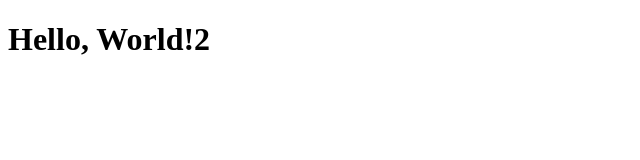
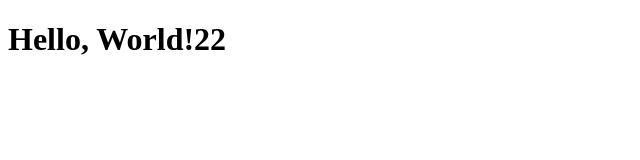
Before and after one commit to NabilHadi/web.nabilhadi.tech, a plain HTML site: page index.html in a window 1280 px wide. Shown: the full height of the page, 0-640 px from the left. Drawn offline with Linux system fonts and the light colour scheme.

Commit message:
Update index.html

```diff
--- a/index.html
+++ b/index.html
@@ -6,7 +6,7 @@
 </head>
 
 <body>
-  <h1>Hello, World!2</h1>
+  <h1>Hello, World!22</h1>
 </body>
 
 </html>
```
